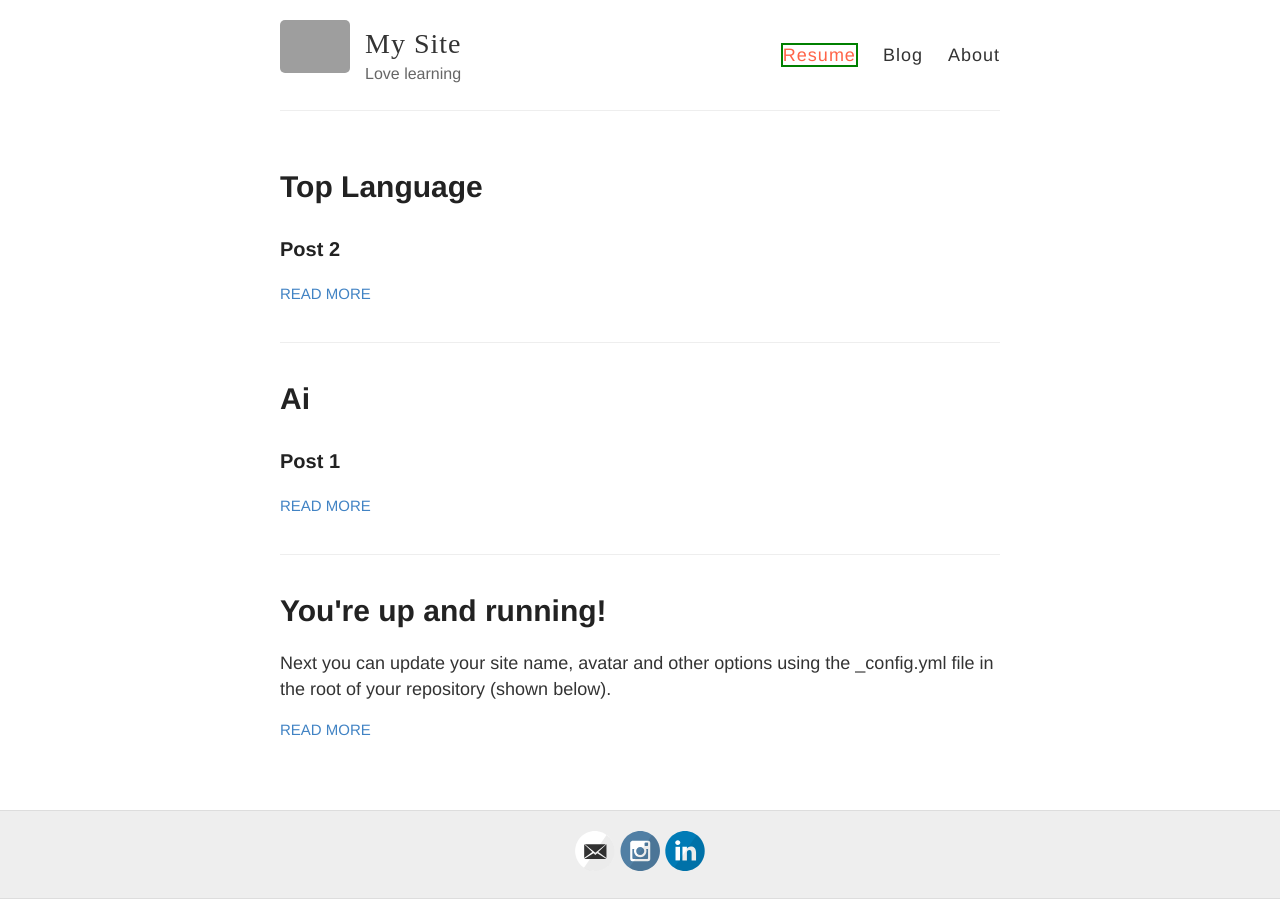
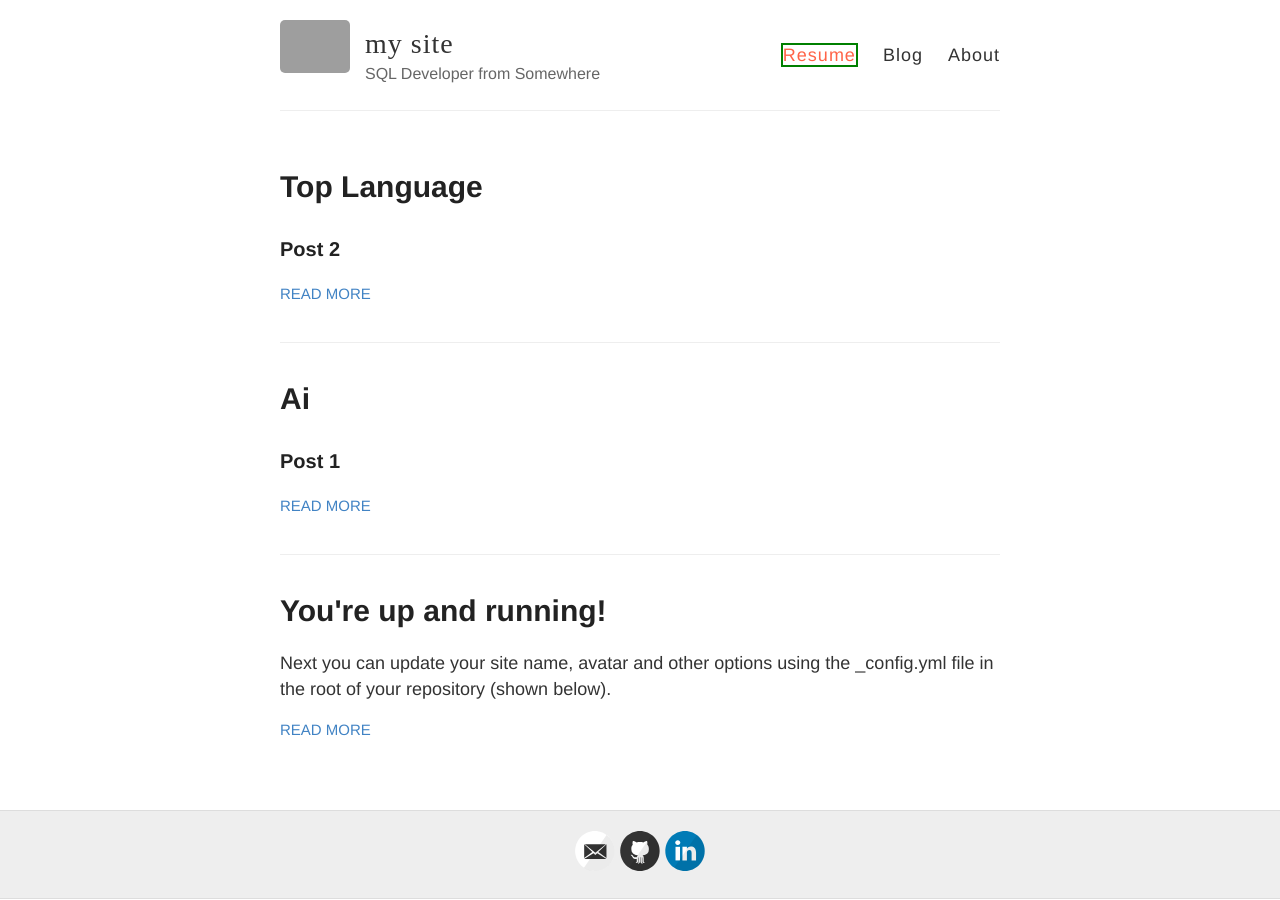
Before and after one commit to aminnouri-github/aminnouri-resume, a Jekyll site: the page built from index.html, in a window 1280 px wide. Built offline with Jekyll 4.4.1, drawn with Linux system fonts in a browser that asks for light colours; some of the changed lines change nothing that is shown; grey boxes are pictures that could not be loaded.

Commit message:
Update _config.yml

```diff
--- a/_config.yml
+++ b/_config.yml
@@ -3,10 +3,10 @@
 #
 
 # Name of your site (displayed in the header)
-name: My Site
+name: my site
 
 # Short bio or description (displayed in the header)
-description: Love learning
+description: SQL Developer from Somewhere
 
 # URL of your avatar or profile pic (you could use your GitHub profile pic)
 avatar: https://encrypted-tbn0.gstatic.com/images?q=tbn:ANd9GcRu8GrR4JDZhoglUgxri3V6xJFfm60u95UEcA&usqp=CAU
@@ -18,12 +18,12 @@ avatar: https://encrypted-tbn0.gstatic.com/images?q=tbn:ANd9GcRu8GrR4JDZhoglUgxr
 # Includes an icon in the footer for each username you enter
 footer-links:
   dribbble:
-  email: https://kntu.stu95@gmail.com
+  email: Pashoo20@gmail.com
   facebook:
   flickr:
-  github:
-  instagram: https://instagram.com/mehdisoltanmoradi1983
-  linkedin: https://linkedin.com/in/mehdi-soltanmoradi-31aa44170
+  github: aminnouri-github
+  instagram:
+  linkedin: https://www.linkedin.com/in/amin-nouri-b3a8b216b
   pinterest:
   rss: # just type anything here for a working RSS icon
   twitter:
```
